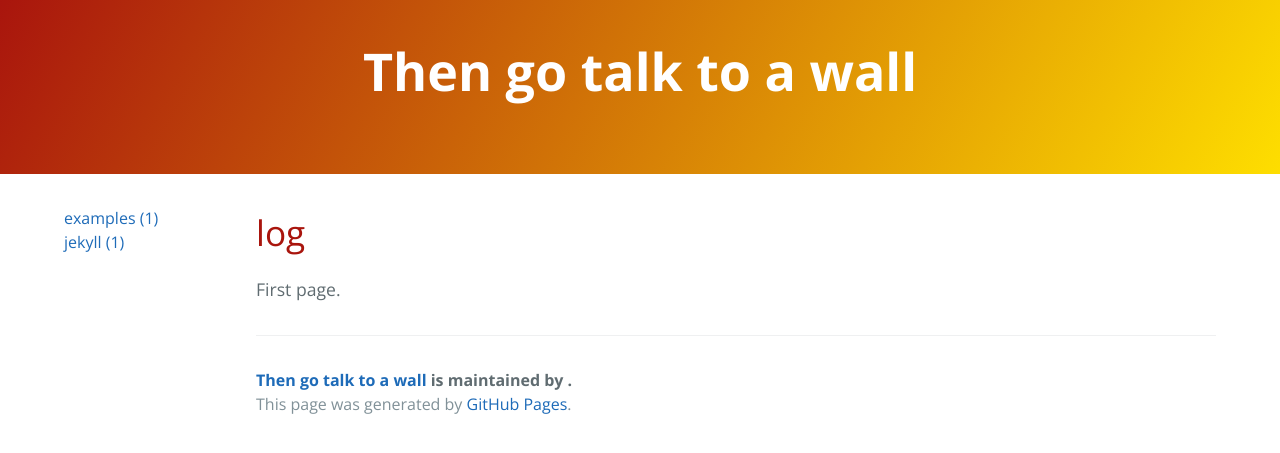
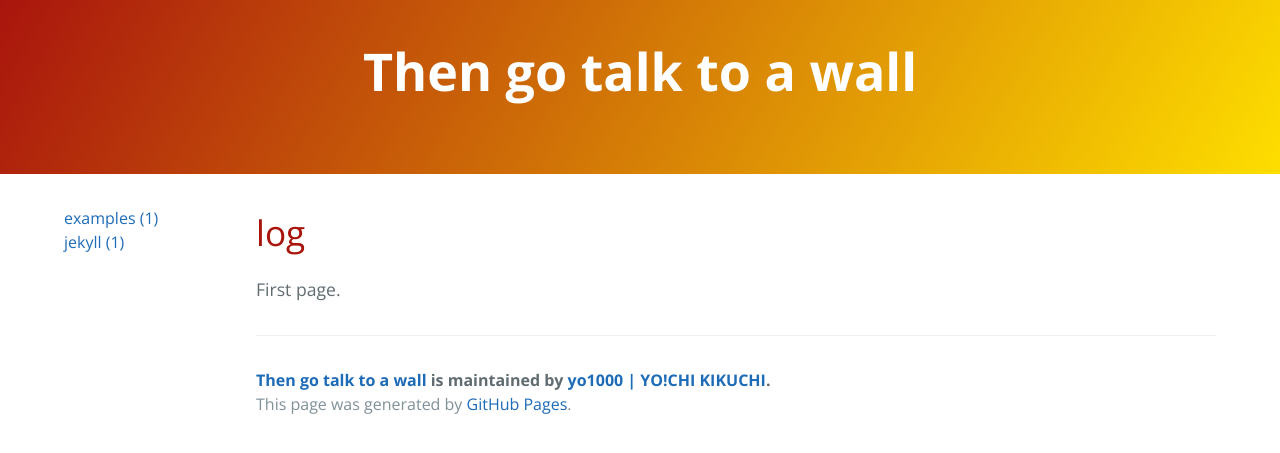
Before and after one commit to yo1000/blog.yo1000.com, a Jekyll site: the page built from README.md, in a window 1280 px wide. Shown: the top 453 px of the page. Built offline with Jekyll 4.4.1, drawn with Linux system fonts in a browser that asks for light colours; our own code applies the rules of GitHub Pages for plain Markdown files; part of the change alters nothing that is shown.

Commit message:
Update _config.yml

```diff
--- a/_config.yml
+++ b/_config.yml
@@ -7,6 +7,6 @@ locale: "ja"
 # theme: jekyll-theme-cayman
 
 # About/contact
-author: yo1000 | YO!CHI KIKUCHI
-name: yo1000 | YO!CHI KIKUCHI
-url: http://blog.yo1000.com
+author:
+  name: yo1000 | YO!CHI KIKUCHI
+  url: http://blog.yo1000.com
```
